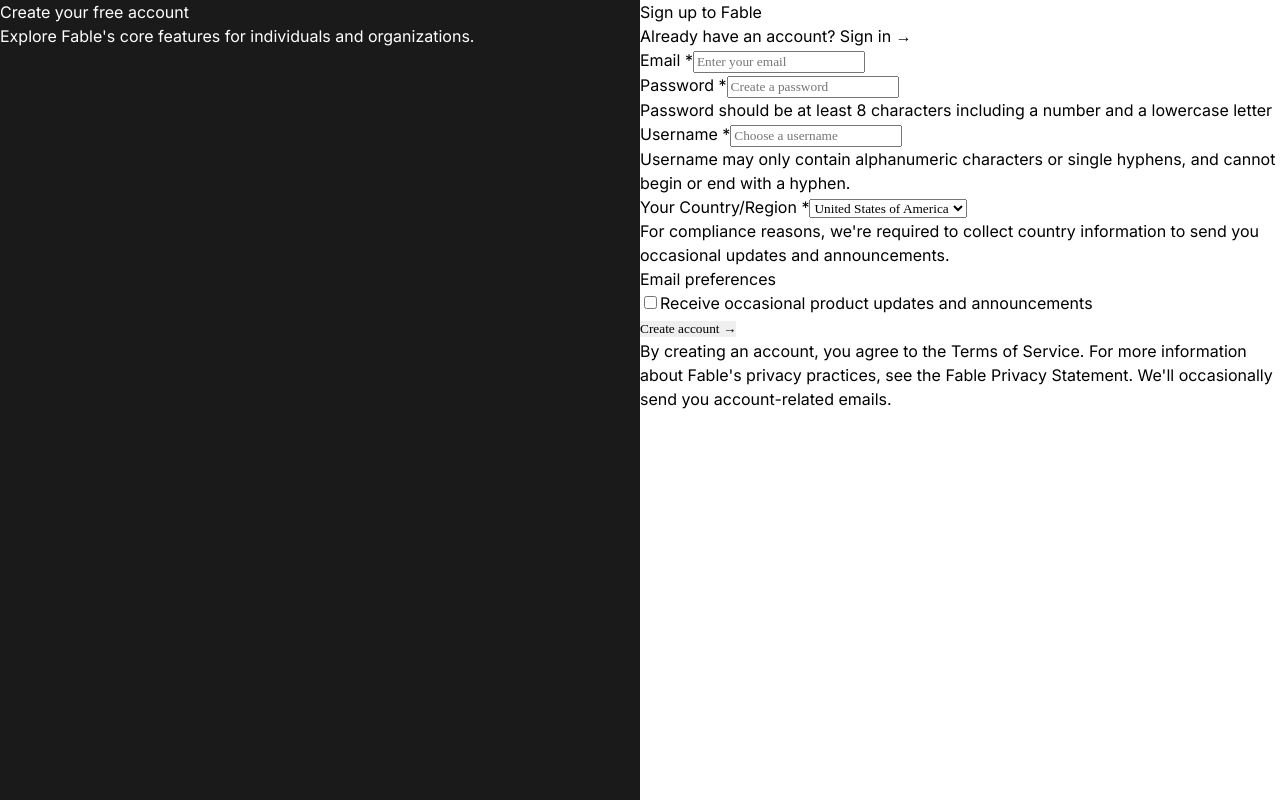
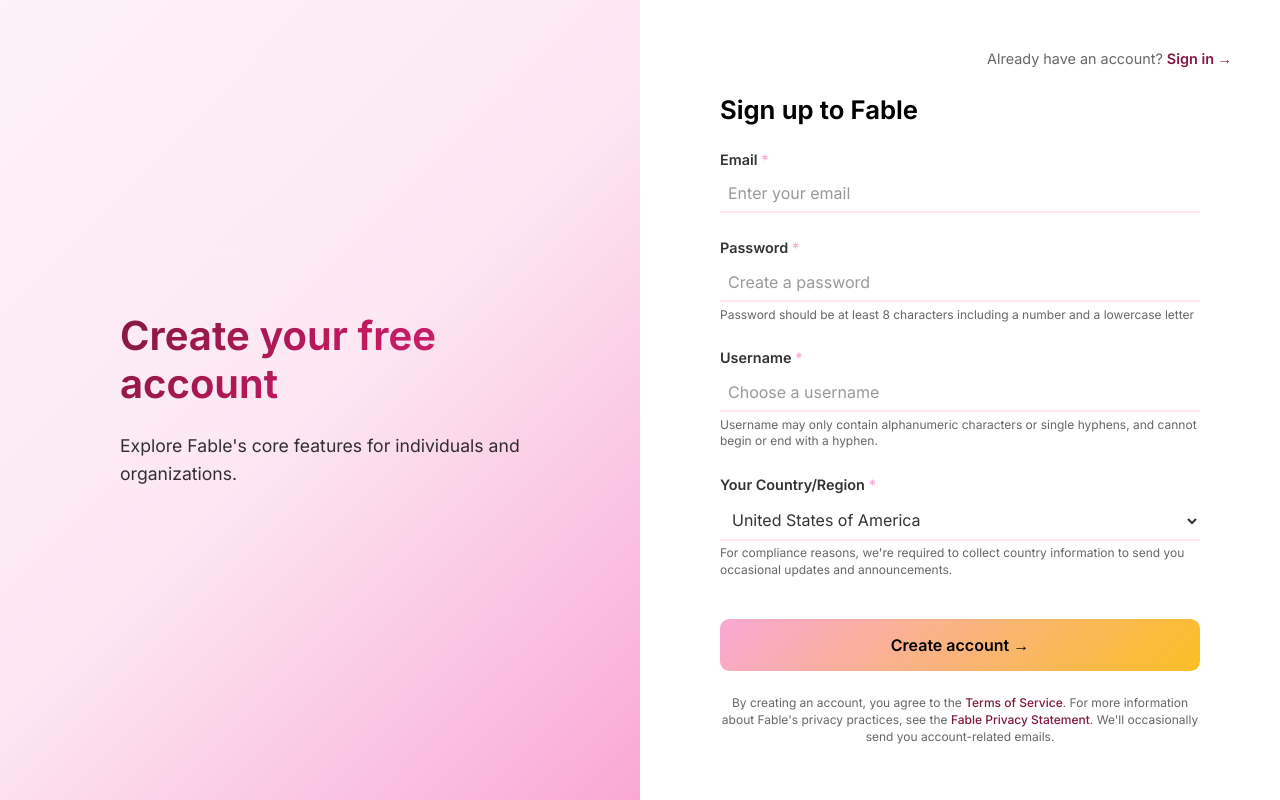
Before and after one commit to Flaryiest/design-disaster, a React (Vite) app in the folder web/: page /signup in a window 1280 px wide. Built offline with nearby package versions, Linux system fonts and the light colour scheme.

Commit message:
signup page desktop design

```diff
--- a/web/src/pages/signup/signup.css
+++ b/web/src/pages/signup/signup.css
@@ -4,36 +4,270 @@
     justify-content: center;
     align-items: center;
     flex-direction: column;
-
 }
 
 .signup-container {
-    height: 100%;
+    height: 100vh;
     width: 100%;
     flex: 1;
     display: flex;
-
 }
 
 .signup-left {
     width: 50%;
     display: flex;
-    background: #1a1a1a;
-    color: white;
+    background: linear-gradient(135deg, #fdf2f8 0%, #fce7f3 50%, #f9a8d4 100%);
+    color: #000;
+    padding: 3rem;
+    align-items: center;
+    justify-content: center;
+}
+
+.signup-hero {
+    max-width: 400px;
+    text-align: left;
+}
+
+.hero-content {
+    display: flex;
+    flex-direction: column;
+    gap: 1.5rem;
+}
+
+.hero-title {
+    font-size: 2.5rem;
+    font-weight: 650;
+    line-height: 1.2;
+    background: linear-gradient(135deg, #831843, #be185d, #db2777);
+    -webkit-background-clip: text;
+    -webkit-text-fill-color: transparent;
+    background-clip: text;
+    margin: 0;
+}
+
+.hero-description {
+    font-size: 1.1rem;
+    color: #000;
+    opacity: 0.8;
+    line-height: 1.6;
+    margin: 0;
 }
 
 .signup-right {
     width: 50%;
     display: flex;
+    background: rgba(255, 255, 255, 0.95);
+    padding: 3rem;
+    align-items: center;
+    flex-direction: column;
+}
+
+.signup-redirect {
+    width: 100%;
+    text-align: right;
+}
+
+.signup-form-section {
+    width: 100%;
+    max-width: 480px;
+    margin-top: 4%;
+}
+
+.form-container {
+    display: flex;
+    flex-direction: column;
+    gap: 1rem;
+}
+
+.form-header {
+    margin-bottom: 0.2rem;
+}
+
+.form-title {
+    font-size: 1.6rem;
+    font-weight: 650;
+    color: #000;
+    margin: 0 0 0rem 0;
+}
+
+.login-link {
+    font-size: 0.9rem;
+    color: #666;
+    margin: 0;
+}
+
+.login-link a {
+    color: #831843;
+    text-decoration: none;
+    font-weight: 600;
+    transition: color 0.2s;
+}
+
+.login-link a:hover {
+    color: #be185d;
+}
+
+.signup-form {
+    display: flex;
+    flex-direction: column;
+    gap: 1.5rem;
+}
+
+.form-group {
+    display: flex;
+    flex-direction: column;
+    gap: 0.3rem;
+}
+
+.form-label {
+    font-size: 0.9rem;
+    font-weight: 600;
+    color: #333;
+    margin: 0;
+}
+
+.required {
+    color: #f9a8d4;
+}
+
+.form-input,
+.form-select {
+    background: transparent;
+    border: none;
+    border-bottom: 2px solid rgba(249, 168, 212, 0.3);
+    padding: 0.5rem 0;
+    font-size: 1rem;
+    font-family: "Inter";
+    color: #333;
+    transition: border-color 0.3s ease;
+    outline: none;
+    padding-left: 0.5rem;
+}
+
+.form-input:focus,
+.form-select:focus {
+    border-bottom-color: #f9a8d4;
+}
+
+.form-input::placeholder {
+    color: rgba(51, 51, 51, 0.5);
+}
+
+.form-input.error {
+    border-bottom-color: #ef4444;
+}
+
+.password-hint,
+.username-hint,
+.country-hint {
+    font-size: 0.75rem;
+    color: #666;
+    line-height: 1.4;
+    margin: 0;
+}
+
+.error-message {
+    font-size: 0.75rem;
+    color: #ef4444;
+    margin: 0;
+}
+
+.checkbox-group {
+    display: flex;
+    align-items: flex-start;
+    gap: 0.75rem;
+}
+
+.form-checkbox {
+    margin-top: 0.2rem;
+    accent-color: #f9a8d4;
+}
+
+.checkbox-label {
+    font-size: 0.85rem;
+    color: #666;
+    line-height: 1.4;
+    cursor: pointer;
+}
+
+.submit-button {
+    background: linear-gradient(135deg, #f9a8d4, #fbbf24);
+    color: #000;
+    border: none;
+    padding: 1rem 2rem;
+    border-radius: 0.6rem;
+    font-size: 1rem;
+    font-weight: 600;
+    font-family: "Inter";
+    cursor: pointer;
+    transition: all 0.3s ease;
+    margin-top: 1rem;
+}
+
+.submit-button:hover {
+    transform: translateY(-2px);
+    box-shadow: 0 6px 20px rgba(249, 168, 212, 0.3);
+}
+
+.terms-text {
+    font-size: 0.75rem;
+    color: #666;
+    line-height: 1.4;
+    text-align: center;
+    margin: 0 0 0 0;
+}
+
+.terms-link {
+    color: #831843;
+    text-decoration: none;
+    font-weight: 500;
+}
+
+.terms-link:hover {
+    color: #be185d;
+    text-decoration: underline;
 }
 
 @media only screen and (max-width: 1028px) {
-    .signup-left, .signup-right {
+    .signup-left,
+    .signup-right {
         width: 100%;
+        padding: 2rem;
     }
+
     .signup-container {
         flex-direction: column;
         align-items: center;
-        gap: 2rem;
+        height: auto;
+        min-height: 100vh;
+    }
+
+    .signup-left {
+        padding: 3rem 2rem 2rem 2rem;
+        min-height: 400px;
+    }
+
+    .hero-title {
+        font-size: 2rem;
+        text-align: center;
+    }
+
+    .hero-content {
+        text-align: center;
     }
 }
+
+@media only screen and (max-width: 768px) {
+    .signup-left,
+    .signup-right {
+        padding: 1.5rem;
+    }
+
+    .hero-title {
+        font-size: 1.8rem;
+    }
+
+    .form-title {
+        font-size: 1.5rem;
+    }
+}
--- a/web/src/pages/signup/signup.tsx
+++ b/web/src/pages/signup/signup.tsx
@@ -7,8 +7,7 @@
         email: '',
         password: '',
         username: '',
-        country: 'United States',
-        emailPreferences: false
+        country: 'United States'
     });
 
     const [errors, setErrors] = useState({
@@ -93,15 +92,16 @@
                     </div>
                     {/* Right Side - Form */}
                     <div className="signup-right">
+                        <div className="signup-redirect">
+                            <p className="login-link">
+                                Already have an account? <Link to="/login">Sign in →</Link>
+                            </p>
+                        </div>
                         <div className="signup-form-section">
                             <div className="form-container">
                                 <div className="form-header">
                                     <h2 className="form-title">Sign up to Fable</h2>
-                                    <p className="login-link">
-                                        Already have an account? <Link to="/login">Sign in →</Link>
-                                    </p>
                                 </div>
-
                                 <form onSubmit={handleSubmit} className="signup-form">
                                     {/* Email Field */}
                                     <div className="form-group">
@@ -185,24 +185,6 @@
                                         </p>
                                     </div>
 
-                                    {/* Email Preferences */}
-                                    <div className="form-group">
-                                        <label className="form-label">Email preferences</label>
-                                        <div className="checkbox-group">
-                                            <input
-                                                type="checkbox"
-                                                id="emailPreferences"
-                                                name="emailPreferences"
-                                                checked={formData.emailPreferences}
-                                                onChange={handleInputChange}
-                                                className="form-checkbox"
-                                            />
-                                            <label htmlFor="emailPreferences" className="checkbox-label">
-                                                Receive occasional product updates and announcements
-                                            </label>
-                                        </div>
-                                    </div>
-
                                     {/* Submit Button */}
                                     <button type="submit" className="submit-button">
                                         Create account →
```
